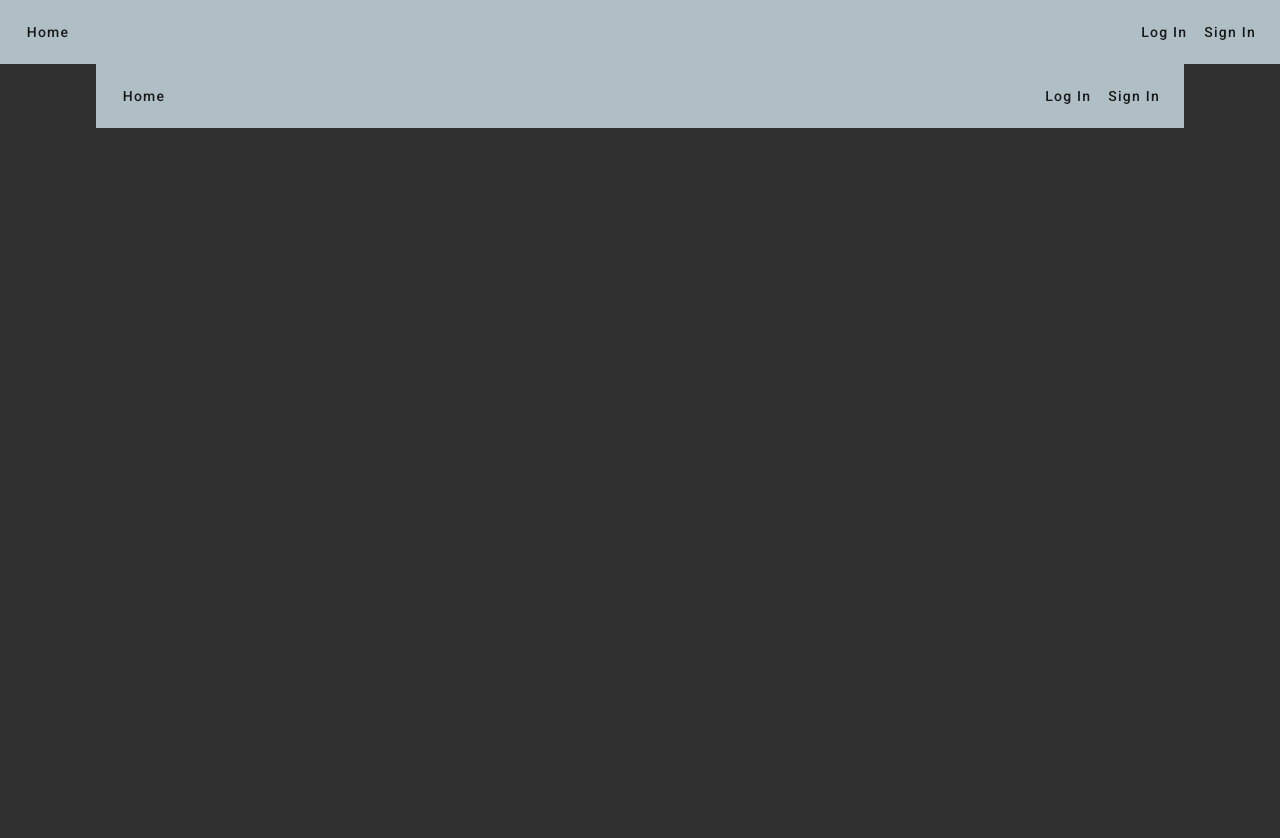
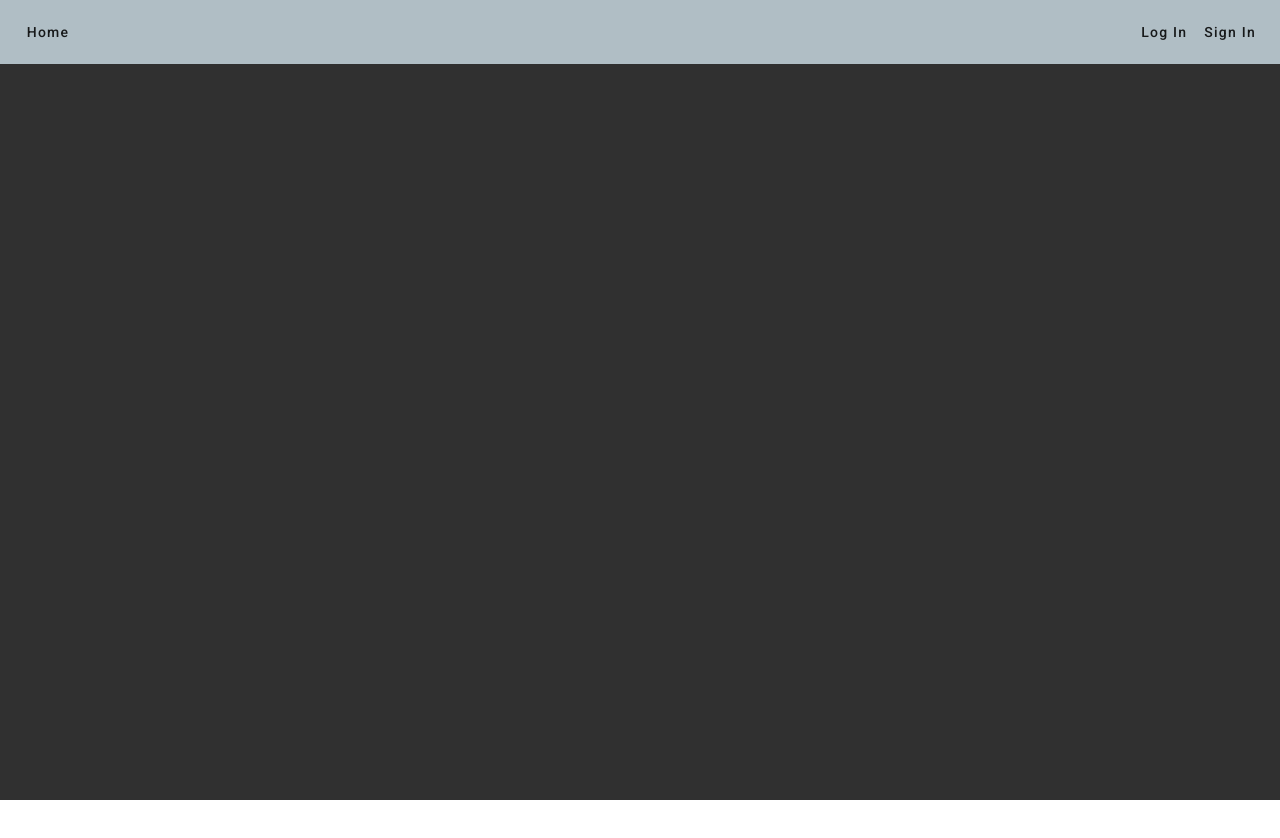
Before and after one commit to jaime-seahorse/microservices-designer, an Angular app in the folder frontend/: page /home in a window 1280 px wide. Shown: the top 838 px of the page. After the commit the page ends 800 px from the top, so only its background shows below. Built offline with nearby package versions, Linux system fonts and the light colour scheme.

Commit message:
Corrected AppComponent's structure and styling (some styles were moved, others were removed)

```diff
--- a/frontend/src/app/app.component.css
+++ b/frontend/src/app/app.component.css
@@ -1,25 +1,15 @@
-mat-drawer-container {
-  height: 100%;
-}
-
-.container {
-  width: 85%;
-  margin-left: auto;
-  margin-right: auto;
-}
-
-.spacer{
-  flex: 1 1 auto;
+main {
+  background-color: #303030;
+	height: 100%;
 }
 
 form {
   min-width: 25%;
   max-width: 50%;
   margin: 0 auto;
-  margin-top: 32px;
-  padding: 50px;
   display: flex;
-  gap: 1rem;
+  gap: 0.5rem;
   flex-direction: column;
   border-radius: 20px;
+	color: white;
 }
--- a/frontend/src/app/app.component.html
+++ b/frontend/src/app/app.component.html
@@ -1,21 +1,3 @@
-<app-toolbar (onHandsetDrawerClick)="drawer.toggle()"></app-toolbar>
-<mat-drawer-container class="drawer-container">
-  <mat-drawer
-    #drawer
-    id="drawer"
-    class="drawer"
-    fixedInViewport
-    [attr.role]="(isHandset$ | async) ? 'dialog' : 'navigation'"
-		[ngClass]="{hidden: !(isHandset$ | async)}"
-	>
-    <mat-toolbar color="accent">Menu</mat-toolbar>
-    <mat-nav-list>
-    <a mat-list-item routerLink="login">Log In</a>
-    <a mat-list-item routerLink="signin">Sign In</a>
-    </mat-nav-list>
-  </mat-drawer>
-
-<main class="container">
+<main>
 		<router-outlet />
 </main>
-</mat-drawer-container>
--- a/frontend/src/app/home/toolbar/toolbar.component.css
+++ b/frontend/src/app/home/toolbar/toolbar.component.css
@@ -0,0 +1,3 @@
+.spacer {
+  flex: 1 1 auto;
+}
```
